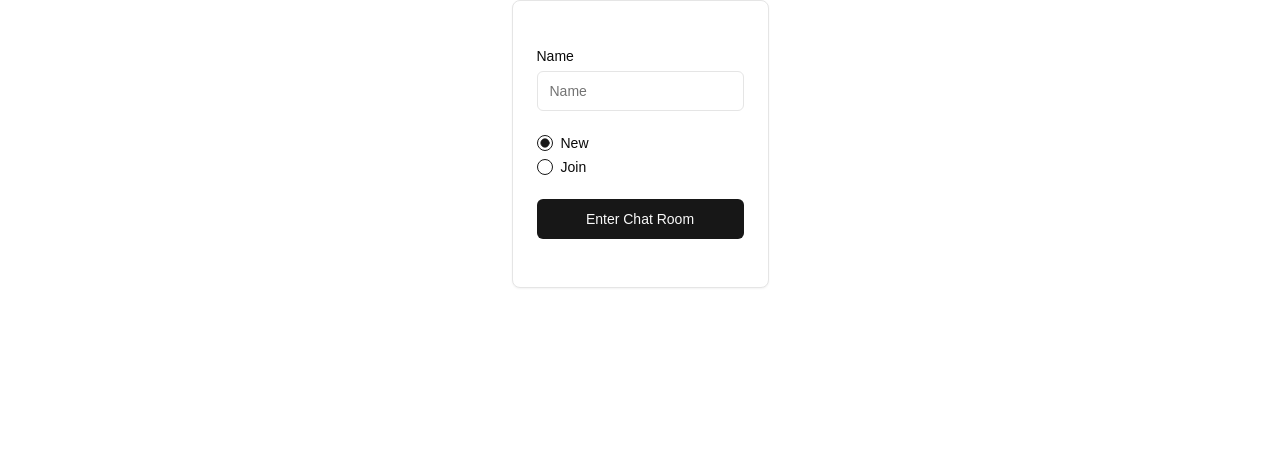
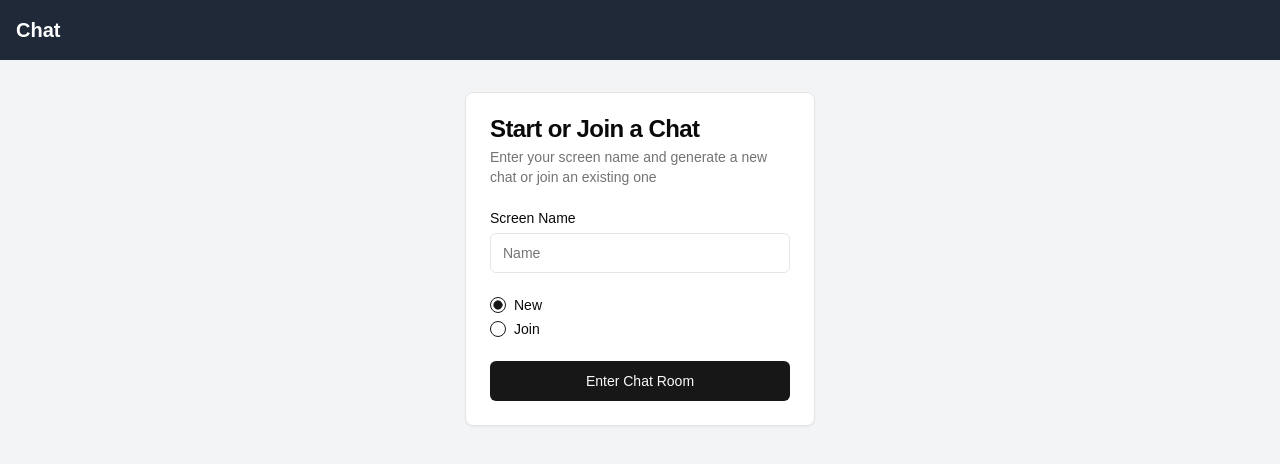
Before and after one commit to nadetastic/realtime-appsync-events, a Next.js app: page / in a window 1280 px wide. Shown: the top 464 px of the page. Built offline with nearby package versions, Linux system fonts and the light colour scheme.

Commit message:
UI updates

```diff
--- a/src/pages/_app.tsx
+++ b/src/pages/_app.tsx
@@ -2,5 +2,18 @@ import "@/styles/globals.css";
 import type { AppProps } from "next/app";
 
 export default function App({ Component, pageProps }: AppProps) {
-  return <Component {...pageProps} />;
+  return (
+    <div className="min-h-screen flex flex-col">
+      <header className="bg-gray-800 text-white p-4">
+        <div className="container mx-auto flex justify-between items-center">
+          <h1 className="text-xl font-bold">Chat</h1>
+
+          <div className="flex items-center space-x-2"></div>
+        </div>
+      </header>
+      <main className="flex-grow">
+        <Component {...pageProps} />
+      </main>
+    </div>
+  );
 }
--- a/src/pages/chat/[id].tsx
+++ b/src/pages/chat/[id].tsx
@@ -3,6 +3,7 @@ import { Input } from "@/components/ui/input";
 import { WebSocketSingleton } from "@/chat-client";
 import { useEffect, useState } from "react";
 import { useRouter } from "next/router";
+import { Card, CardContent, CardHeader, CardTitle } from "@/components/ui/card";
 
 export default function Test() {
   const {
@@ -28,18 +29,28 @@ export default function Test() {
         });
     });
 
+    webSocketManager.publish({
+      channel: `/chat/${id}`,
+      events: [
+        JSON.stringify({
+          message: `${currentUser} joined`,
+          user: "system",
+        }),
+      ],
+    });
     // Cleanup function
     return () => {
       webSocketManager.disconnect();
     };
   }, []);
   return (
-    <div className="container mx-auto">
-      <h1 className="text-center">
-        Chat Room #<pre>{id}</pre>
-      </h1>
-      <p className="text-right">Hi, {currentUser}</p>
-
+    <div className="bg-gray-100 min-h-screen">
+      <div className="container mx-auto pt-8">
+        <Card>
+          <CardHeader>
+            <CardTitle>Chat ID: {id}</CardTitle>
+          </CardHeader>
+          <CardContent>
             {chatHistory &&
               chatHistory.length > 0 &&
               chatHistory.map((chatMessage, i) => {
@@ -55,7 +66,7 @@ export default function Test() {
                         currentUser === chatMessage.user
                           ? "bg-blue-400 text-white"
                           : "bg-gray-300"
-                } p-4`}
+                      } p-4 rounded-md`}
                     >
                       {chatMessage.message}
                     </div>
@@ -65,7 +76,11 @@ export default function Test() {
                   </div>
                 );
               })}
-      <Input onChange={(e) => setNewMessage(e.target.value)} />
+            <div className="flex space-x-2">
+              <Input
+                placeholder="Type your message..."
+                onChange={(e) => setNewMessage(e.target.value)}
+              />
               <Button
                 onClick={() =>
                   webSocketManager.publish({
@@ -82,5 +97,9 @@ export default function Test() {
                 Send
               </Button>
             </div>
+          </CardContent>
+        </Card>
+      </div>
+    </div>
   );
 }
--- a/src/pages/index.tsx
+++ b/src/pages/index.tsx
@@ -2,8 +2,9 @@ import { Button } from "@/components/ui/button";
 import {
   Card,
   CardContent,
-  CardFooter,
+  CardDescription,
   CardHeader,
+  CardTitle,
 } from "@/components/ui/card";
 import { Input } from "@/components/ui/input";
 import { Label } from "@/components/ui/label";
@@ -20,17 +21,36 @@ export default function Home() {
   const [chatType, setChatType] = useState<ChatType>("new");
 
   const handleChatJoin = () => {
-    push(`/chat/${chatType === "new" ? "new1234" : chatId}`);
+    push(`/chat/${chatType === "new" ? generateShortCode() : chatId}`);
     // push("test");
   };
+
+  function generateShortCode() {
+    const characters = "ABCDEFGHIJKLMNOPQRSTUVWXYZ0123456789";
+    const length = Math.floor(Math.random() * 3) + 6; // 6-8 characters
+    let result = "";
+    for (let i = 0; i < length; i++) {
+      result += characters.charAt(
+        Math.floor(Math.random() * characters.length)
+      );
+    }
+    return result;
+  }
+
   return (
-    <div className="flex justify-center">
-      <Card className="">
-        <CardHeader></CardHeader>
+    <div className="flex items-start justify-center min-h-screen bg-gray-100 pt-8">
+      <Card className="w-[350px]">
+        <CardHeader>
+          <CardTitle>Start or Join a Chat</CardTitle>
+          <CardDescription>
+            Enter your screen name and generate a new chat or join an existing
+            one
+          </CardDescription>
+        </CardHeader>
         <CardContent>
           <div className="flex flex-col gap-6">
             <div className="grid gap-2">
-              <Label htmlFor="Name">Name</Label>
+              <Label htmlFor="Name">Screen Name</Label>
               <Input
                 placeholder="Name"
                 onChange={(e) =>
@@ -66,7 +86,6 @@ export default function Home() {
             <Button onClick={handleChatJoin}>Enter Chat Room</Button>
           </div>
         </CardContent>
-        <CardFooter>{chatId}</CardFooter>
       </Card>
     </div>
   );
```
Lines whose indentation alone changed are shown as unchanged.
